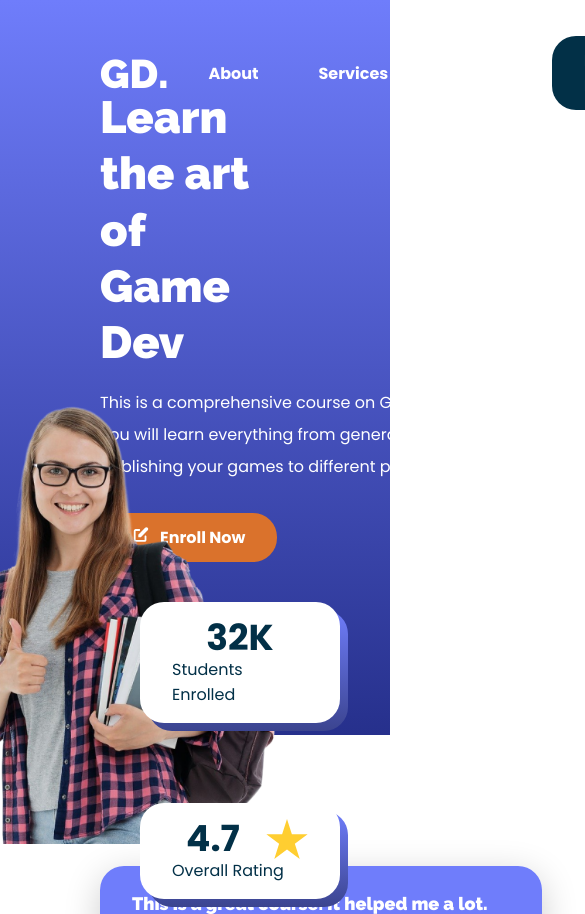
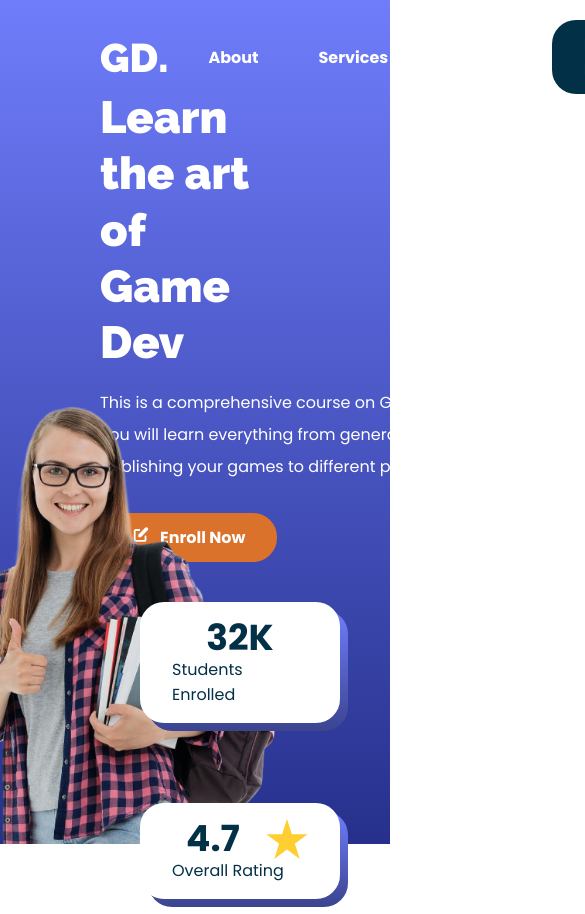
Before and after one commit to jeffersonbalde/course-static-website, a website built with Vite: page index.html in a window 390 px wide. Shown: the top 914 px of the page, 585 px wide, since content can reach past the window. Built offline with nearby package versions, Linux system fonts and the light colour scheme.

Commit message:
updating course section

```diff
--- a/index.css
+++ b/index.css
@@ -540,7 +540,7 @@ footer .copyright {
         width: 100%;
         left: 0;
         right: 0;
-        padding: 36px 100px;
+        padding: 20px 100px;
     }
 
     nav.scrolled {
@@ -550,7 +550,7 @@ footer .copyright {
     header,
     .hero-section,
     header .wrapper {
-        max-height: 735px;
+        max-height: 1100px;
     }
 
     .hero-section {
@@ -597,4 +597,10 @@ footer .copyright {
         align-self: flex-start;
         margin: 40px;
     }
+
+    h2 {
+        font-size: 40px;
+    }
+
+
 }
```
